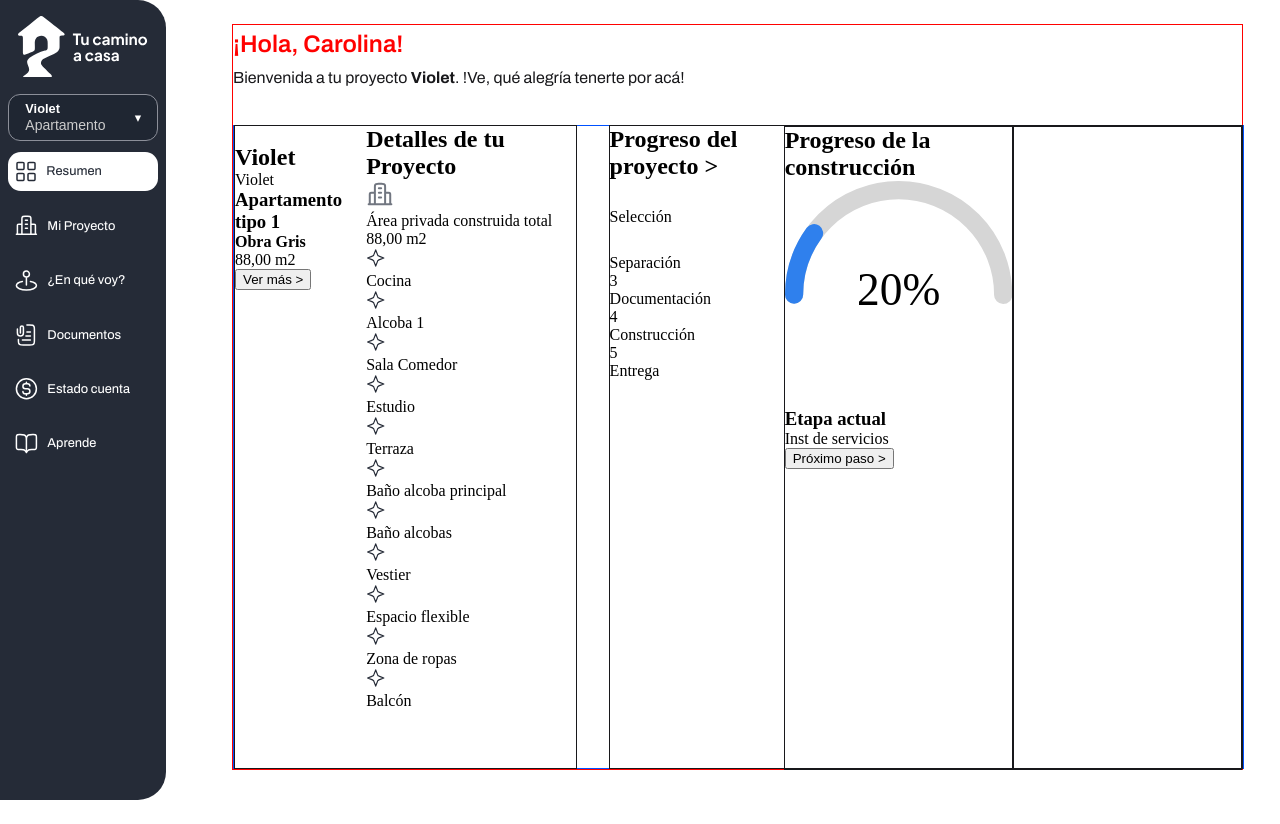
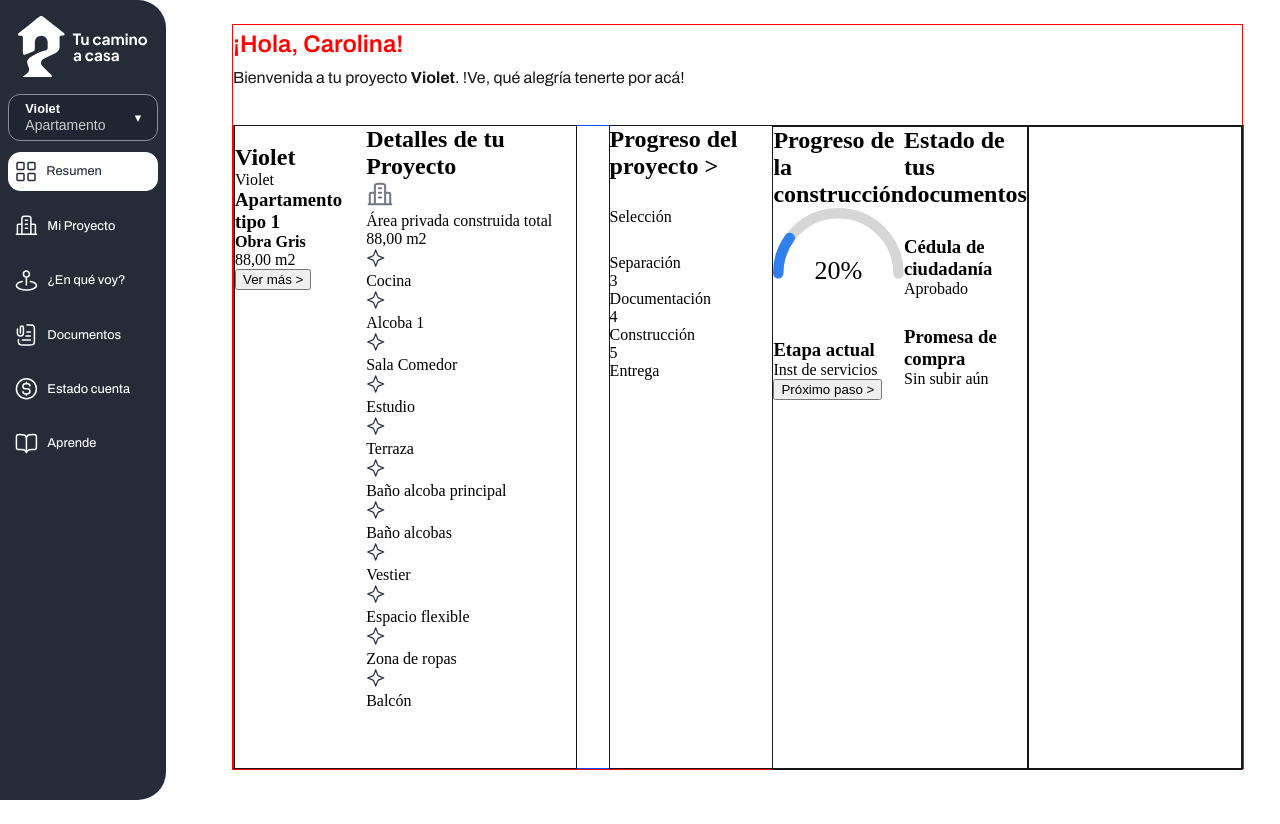
Before and after one commit to yabuJunn/tuCaminoACasa, a React (Vite) app: page /#/dashboard in a window 1280 px wide. Built offline with nearby package versions, Linux system fonts and the light colour scheme.

Commit message:
feat(hotfix): Creada la estructura del componente DocumentsState de la dashboard

```diff
--- /dev/null
+++ b/src/components/documentsState/documentsState.jsx
@@ -0,0 +1,67 @@
+import "./documentsState.css"
+
+import documentAprovedIcon from "../../assets/svg/documentAprovedIcon.svg"
+import documentNotUploadIcon from "../../assets/svg/documentNotUploadIcon.svg"
+
+const documentsMock = [
+    {
+        id: 0,
+        name: "Cédula de ciudadanía",
+        state: "Aproved"
+    },
+    {
+        id: 1,
+        name: "Promesa de compra",
+        state: "NotUploaded"
+    }
+]
+
+export const DocumentsState = () => {
+    return <>
+        <div id="documentsStateContainer">
+            <h2>Estado de tus documentos</h2>
+
+            <div id="documentsStateContent">
+                {
+                    documentsMock.map((document) => {
+                        switch (document.state) {
+                            case "Aproved":
+                                return <div className="documentState" key={document.id}>
+                                    <div className="documentStateIconContainer">
+                                        <img src={documentAprovedIcon} alt="" />
+                                    </div>
+
+                                    <div className="documentStateIconContainer">
+                                        <h3>{document.name}</h3>
+                                        <p>Aprobado</p>
+                                    </div>
+                                </div>
+                            case "Pending":
+                                return <div className="documentState" key={document.id}>
+                                    <div className="documentStateIconContainer">
+                                        <img src={documentAprovedIcon} alt="" />
+                                    </div>
+
+                                    <div className="documentStateIconContainer">
+                                        <h3>{document.name}</h3>
+                                        <p>Pendiente</p>
+                                    </div>
+                                </div>
+                            case "NotUploaded":
+                                return <div className="documentState" key={document.id}>
+                                    <div className="documentStateIconContainer">
+                                        <img src={documentNotUploadIcon} alt="" />
+                                    </div>
+
+                                    <div className="documentStateIconContainer">
+                                        <h3>{document.name}</h3>
+                                        <p>Sin subir aún</p>
+                                    </div>
+                                </div>
+                        }
+                    })
+                }
+            </div>
+        </div>
+    </>
+}
--- a/src/pages/dashboard/dashboardPage.jsx
+++ b/src/pages/dashboard/dashboardPage.jsx
@@ -6,6 +6,7 @@ import { PropertySummmary } from '../../components/propertySummary/propertySumma
 import { PropertyProjectDetails } from '../../components/propertyProjectDetails/propertyProjectDetails'
 import { GeneralPropertyTimeline } from '../../components/generalPropertyTimeline/generalPropertyTimeline'
 import { ConstructionProgress } from '../../components/constructionProgress/constructionProgress'
+import { DocumentsState } from '../../components/documentsState/documentsState'
 
 const mockUserName = "Carolina"
 
@@ -31,6 +32,7 @@ export const DashboardPage = () => {
 						<GeneralPropertyTimeline></GeneralPropertyTimeline>
 						<div id='dashboardContentColumn3'>
 							<ConstructionProgress></ConstructionProgress>
+							<DocumentsState></DocumentsState>
 						</div>
 
 						<div id='dashboardContentColumn4'>
```
Also changed, not shown: src/assets/svg/documentAprovedIcon.svg (added), src/assets/svg/documentNotUploadIcon.svg (added), src/components/documentsState/documentsState.css (added).
